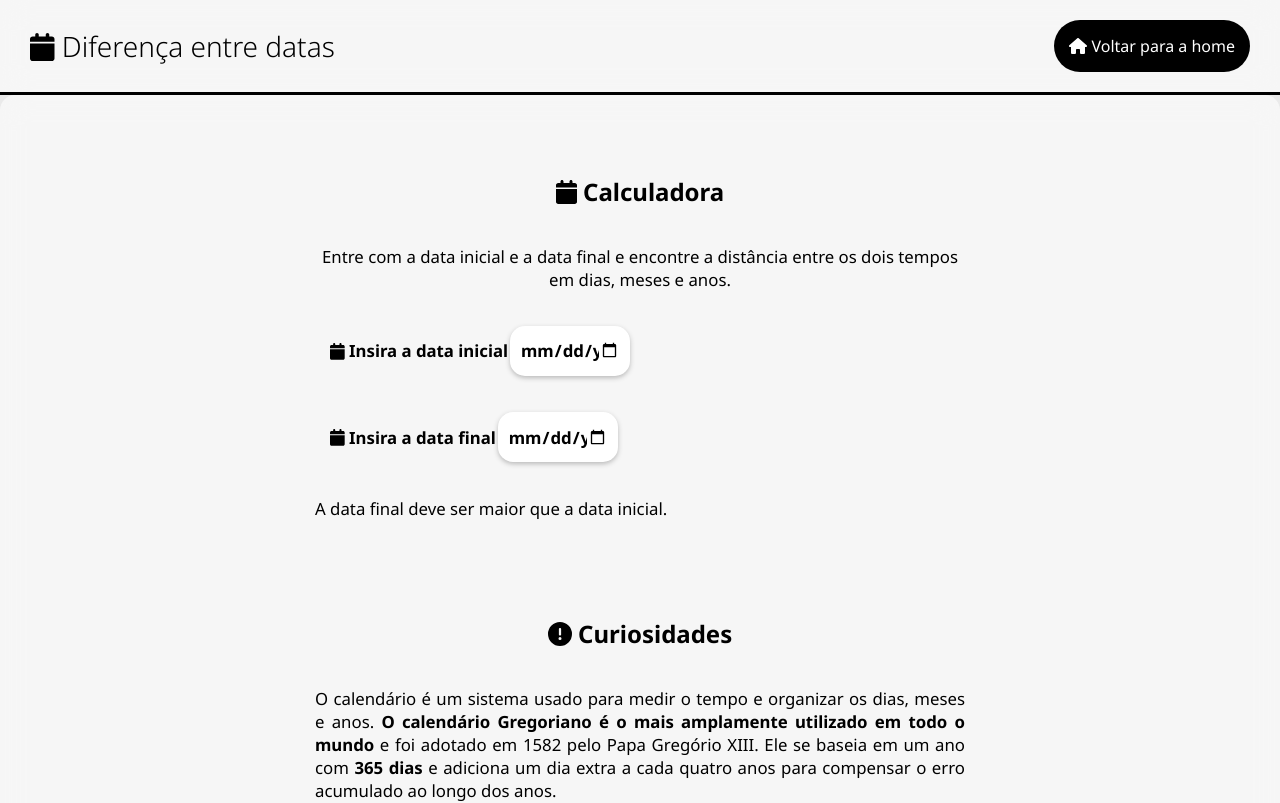
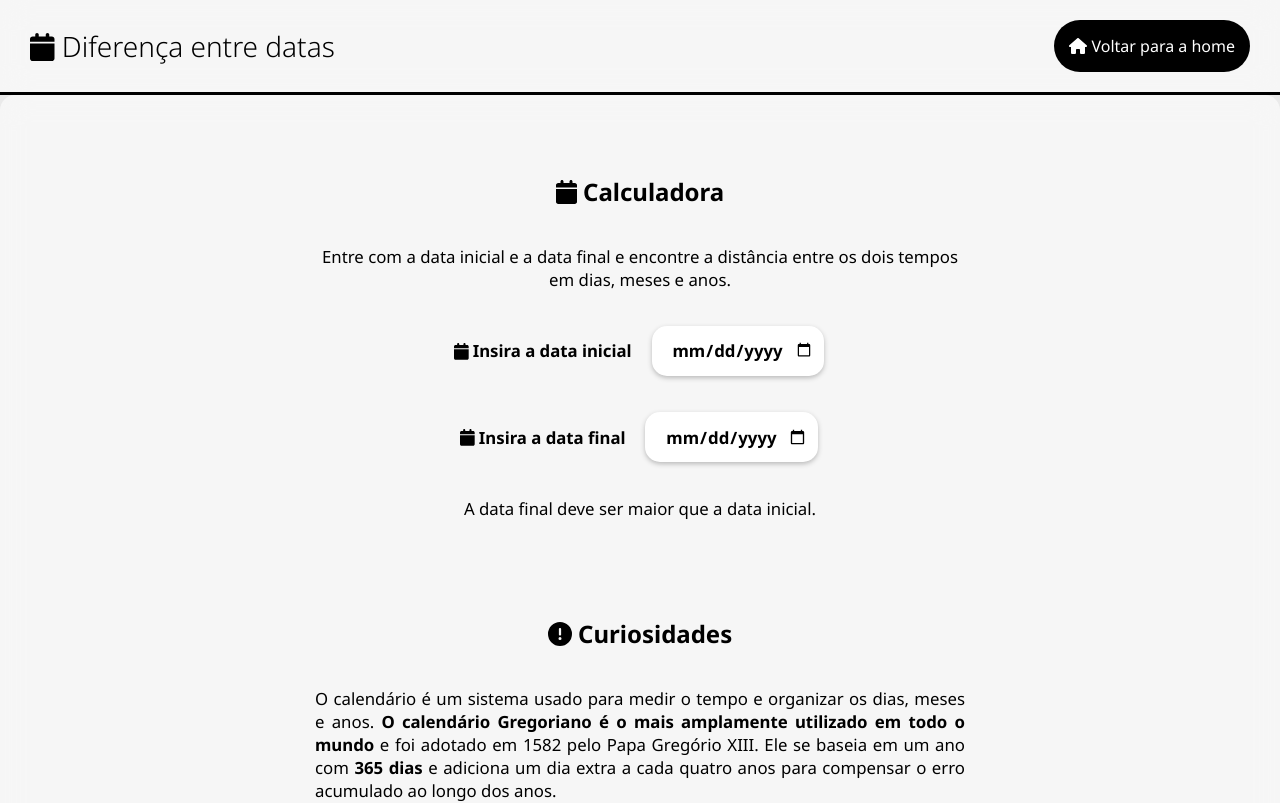
Before and after one commit to LuSrodri/calcule-pra-mim, a Next.js app: page /diferencadatas in a window 1280 px wide. Shown: the top 803 px of the page. Built offline with nearby package versions, Linux system fonts and the light colour scheme.

Commit message:
fixing styles bugs

```diff
--- a/components/DatasCalculator.js
+++ b/components/DatasCalculator.js
@@ -50,19 +50,19 @@ export default function DatasCalculator() {
 
     return (
         <div className={styles.JurosCompostosCalculator}>
-            <div className={styles.Calculator}>
+            <div className={styles.Calculator} style={{alignItems: "center"}}>
                 <h2><FontAwesomeIcon icon={faCalendar} /> Calculadora</h2>
                 <p>Entre com a data inicial e a data final e encontre a distância entre os dois tempos em dias, meses e anos.</p>
                 <div className={styles.Inputs}>
                     <div className={styles.Input}>
                         <p><FontAwesomeIcon icon={faCalendar} /> Insira a data inicial</p>
-                        <input onInput={onInputDataInicial} id={"dataInicial"} type={'date'}></input>
+                        <input style={{width: "unset", marginLeft: "20px"}} onInput={onInputDataInicial} id={"dataInicial"} type={'date'}></input>
                     </div>
                 </div>
                 <div className={styles.Inputs}>
                     <div className={styles.Input}>
                         <p><FontAwesomeIcon icon={faCalendar} /> Insira a data final</p>
-                        <input onInput={onInputDataFinal} id={"dataFinal"} type={'date'}></input>
+                        <input style={{width: "unset", marginLeft: "20px"}} onInput={onInputDataFinal} id={"dataFinal"} type={'date'}></input>
                     </div>
                 </div>
                 {diffData > 0 &&
--- a/components/JurosCompostosCalculator.js
+++ b/components/JurosCompostosCalculator.js
@@ -41,6 +41,8 @@ export default function JurosCompostosCalculator() {
                 document.getElementById("adicaoPeriodica").focus();
             }
             if (e.target.id === "adicaoPeriodica") {
+                if (!document.getElementById("resultado"))
+                    return;
                 document.getElementById("resultado").scrollIntoView({ behavior: 'smooth' });
             }
         }
--- a/styles/ImcCalculator.module.css
+++ b/styles/ImcCalculator.module.css
@@ -52,6 +52,8 @@
     font-weight: 700;
     border: none;
     border-radius: 15px;
+
+    box-shadow: 0px 2px 5px #00000040;
 }
 
 .Infos p, .Infos h2 {
```
